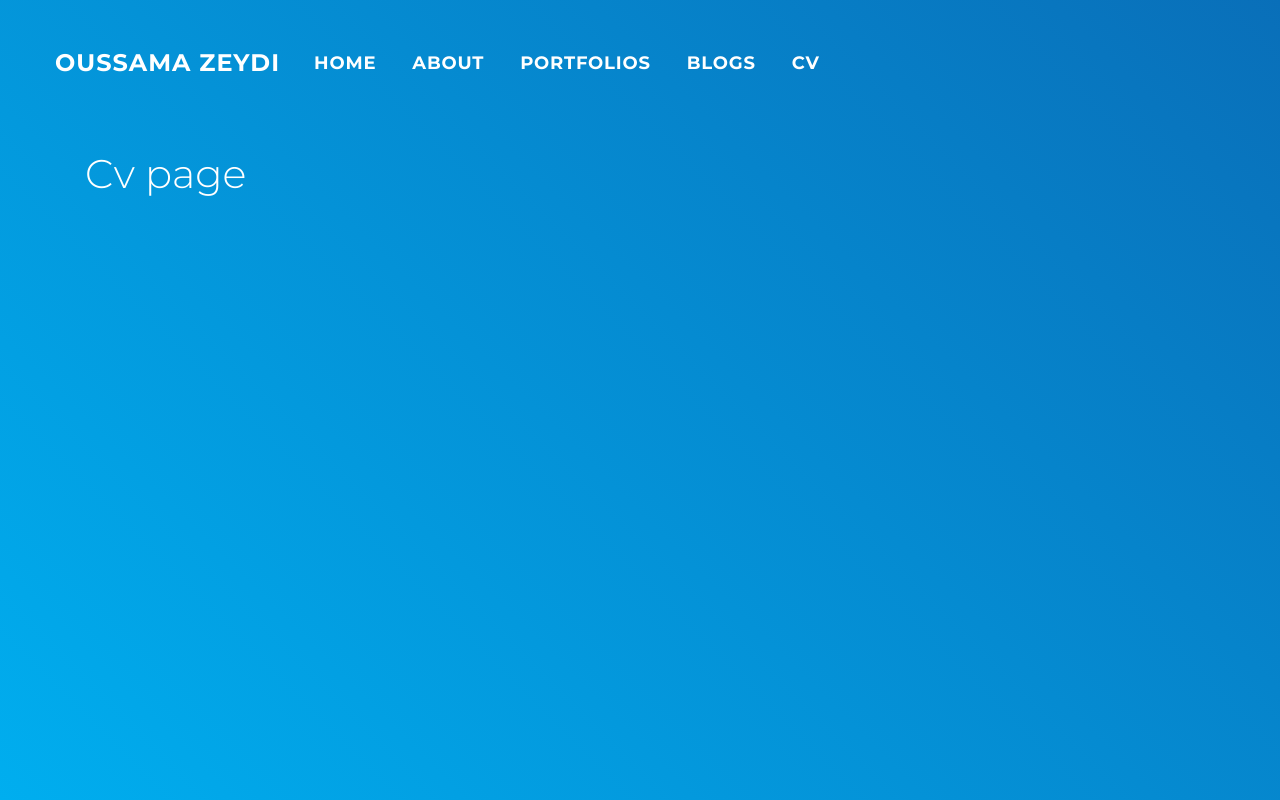
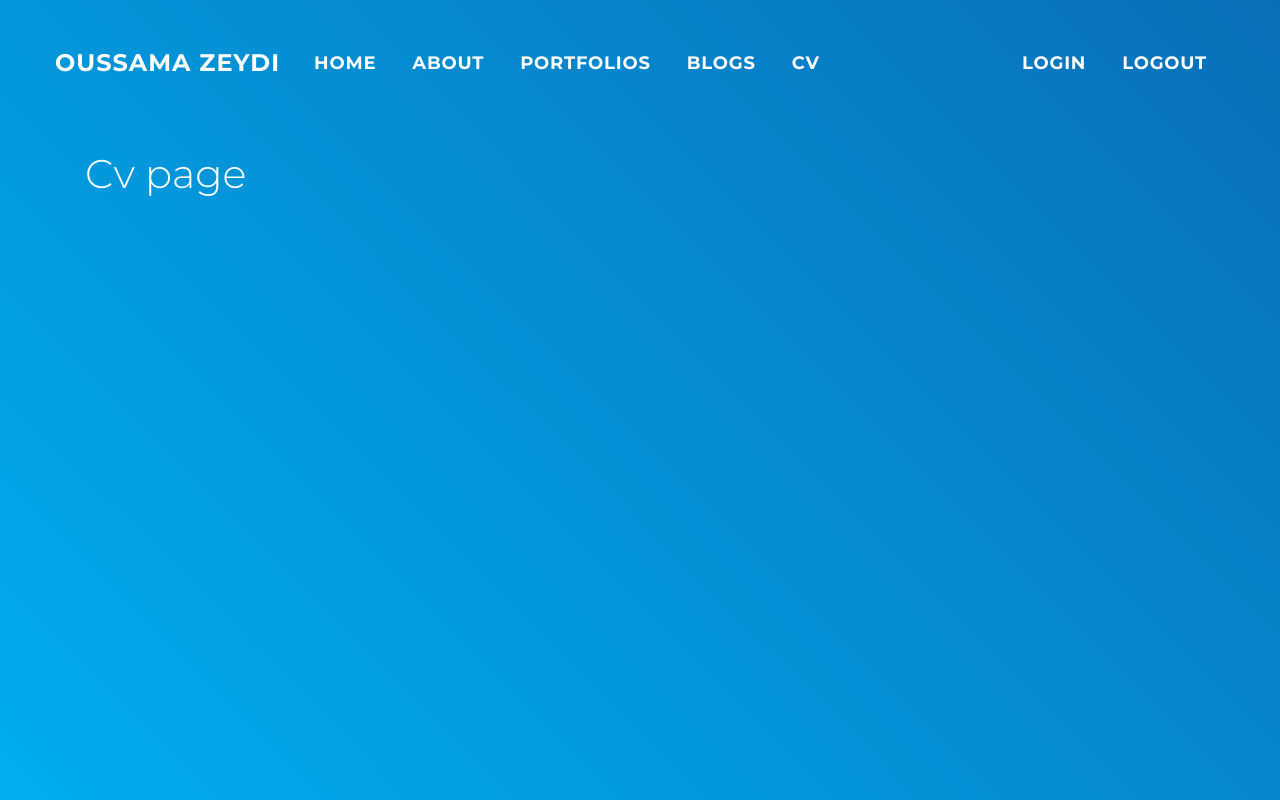
Before and after one commit to ozeydi/my-portfolio, a Next.js app: page /cv in a window 1280 px wide. Built offline with nearby package versions, Linux system fonts and the light colour scheme.

Commit message:
added login logout links

```diff
--- a/components/shared/Header.js
+++ b/components/shared/Header.js
@@ -10,6 +10,14 @@ const BsNavLink = (props) => {
     </Link>
   );
 };
+
+const LoginLink = () => (
+  <span className="nav-link port-navbar-link clickable">Login</span>
+);
+
+const LogoutLink = () => (
+  <span className="nav-link port-navbar-link clickable">Logout</span>
+);
 
 const Header = () => {
   const [isOpen, setIsOpen] = useState(false);
@@ -47,6 +55,14 @@ const Header = () => {
               <BsNavLink href="/cv" title="Cv" />
             </NavItem>
           </Nav>
+          <Nav navbar>
+            <NavItem className="port-navbar-item">
+              <LoginLink />
+            </NavItem>
+            <NavItem className="port-navbar-item">
+              <LogoutLink />
+            </NavItem>
+          </Nav>
         </Collapse>
       </Navbar>
     </div>
--- a/styles/main.scss
+++ b/styles/main.scss
@@ -19,3 +19,7 @@ html, body {
   padding-top: 150px;
   color: white;
 }
+
+.clickable {
+  cursor: pointer;
+}
```
